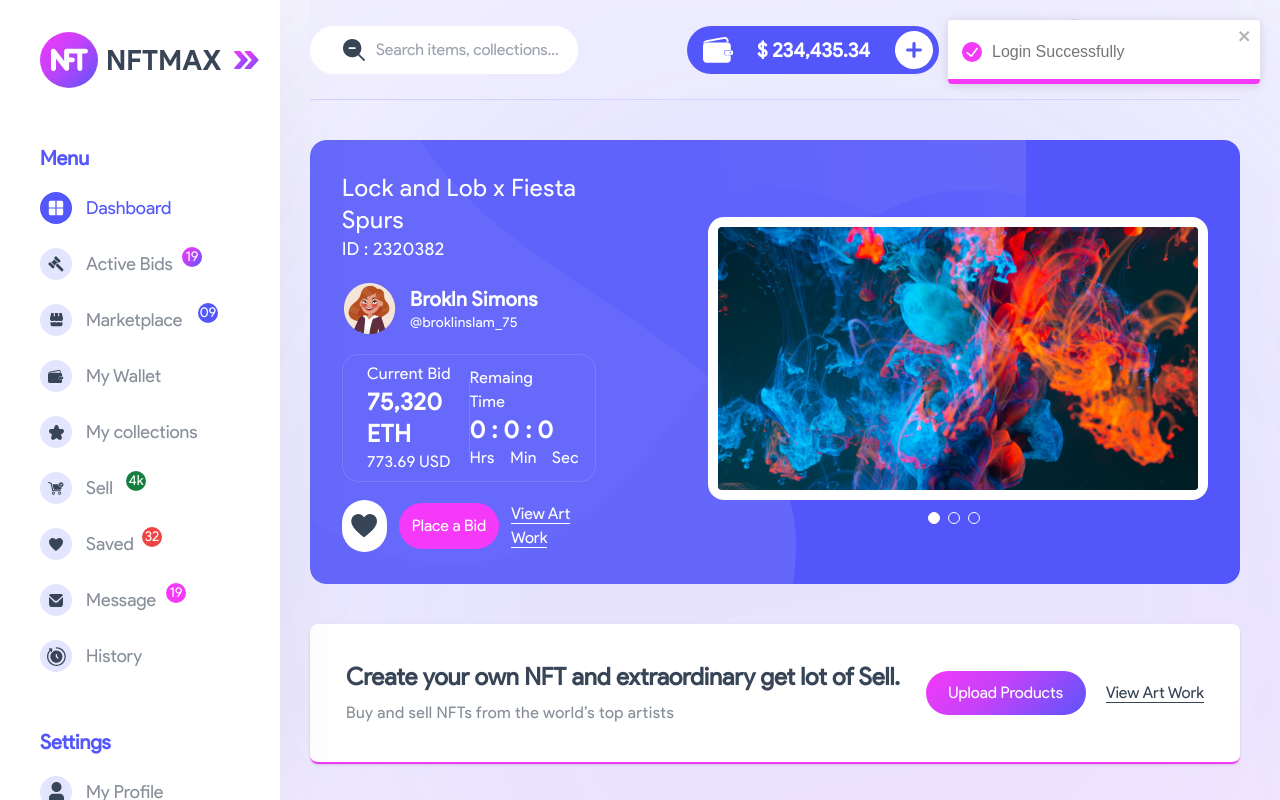
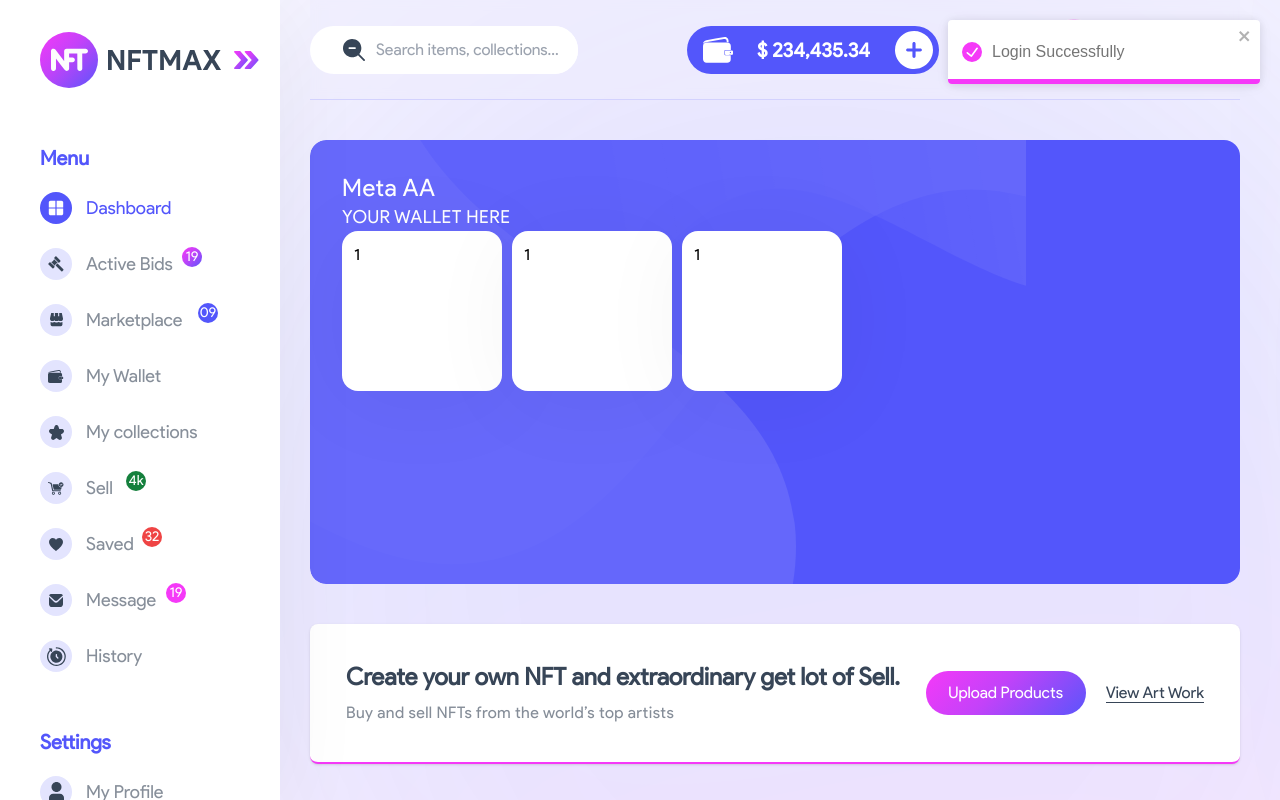
Before and after one commit to nanjiangwill/Mega-AA, a React (Create React App) app in the folder frontend-2/: page /login in a window 1280 px wide. Both pictures are taken after a click on the button "Sign In". Shown: the top 800 px of the page. Built offline with nearby package versions, Linux system fonts and the light colour scheme.

Commit message:
update frontend

```diff
--- a/frontend-2/src/components/Home/Hero.jsx
+++ b/frontend-2/src/components/Home/Hero.jsx
@@ -42,14 +42,14 @@ export default function Hero({ className }) {
         {/* heading */}
         <div>
           <h1 className="lg:text-2xl text-xl font-medium text-white tracking-wide">
-            Lock and Lob x Fiesta Spurs
+            Meta AA
           </h1>
           <span className="text-[18px] font-thin tracking-wide text-white">
-            ID : 2320382
+            YOUR WALLET HERE
           </span>
         </div>
         {/* user */}
-        <div className="flex items-center space-x-3">
+        {/* <div className="flex items-center space-x-3">
           <div className="w-14 h-14 flex justify-center items-center rounded-full overflow-hidden">
             <img src={heroUser} alt="" />
           </div>
@@ -59,9 +59,18 @@ export default function Hero({ className }) {
             </p>
             <p className="text-sm tracking-wide text-white">@broklinslam_75</p>
           </div>
+        </div> */}
+        {/* grid */}
+        <div className="flex-1 h-[700px] w-[500px] lg:h-full flex flex-row justify-between mb-5 lg:mb-0">
+          <div className="card-style-one flex flex-col justify-between w-[160px] h-[160px] bg-white p-3 pb rounded-2xl">1</div>
+          <div className="card-style-one flex flex-col justify-between w-[160px] h-[160px] bg-white p-3 pb rounded-2xl">1</div>
+          <div className="card-style-one flex flex-col justify-between w-[160px] h-[160px] bg-white p-3 pb rounded-2xl">1</div>
+          {/* <div className="card-style-one flex flex-col justify-between w-[160px] h-[160px] bg-white p-3 pb rounded-2xl">1</div>
+          <div className="card-style-one flex flex-col justify-between w-[160px] h-[160px] bg-white p-3 pb rounded-2xl">1</div> */}
         </div>
+
         {/* countdown */}
-        <div className="w-full h-32 flex justify-evenly items-center sm:p-6 p-1 rounded-2xl border border-white-opacity">
+        {/* <div className="w-full h-32 flex justify-evenly items-center sm:p-6 p-1 rounded-2xl border border-white-opacity">
           <div className="flex flex-col justify-between">
             <p className="text-base text-white tracking-wide">Current Bid</p>
             <p className="lg:text-2xl text-lg font-bold tracking-wide text-white">
@@ -81,9 +90,9 @@ export default function Hero({ className }) {
               <span>Sec</span>
             </div>
           </div>
-        </div>
+        </div> */}
         {/* action */}
-        <div className="flex lg:space-x-3 space-x-1 items-center">
+        {/* <div className="flex lg:space-x-3 space-x-1 items-center">
           <button
             onClick={favoriteHandler}
             type="button"
@@ -114,9 +123,9 @@ export default function Hero({ className }) {
           >
             <span className=" border-b border-white"> View Art Work</span>
           </Link>
-        </div>
+        </div> */}
       </div>
-      <div className="hero-slider relative 2xl:w-[600px] xl:w-[500px] lg:w-[420px] w-full mb-2 lg:mb-0 ">
+      {/* <div className="hero-slider relative 2xl:w-[600px] xl:w-[500px] lg:w-[420px] w-full mb-2 lg:mb-0 ">
         <div className="w-full">
           <SliderCom settings={settings}>
             <div className="item w-full h-full bg-white rounded-2xl overflow-hidden">
@@ -130,7 +139,7 @@ export default function Hero({ className }) {
             </div>
           </SliderCom>
         </div>
-      </div>
+      </div> */}
     </div>
   );
 }
```
